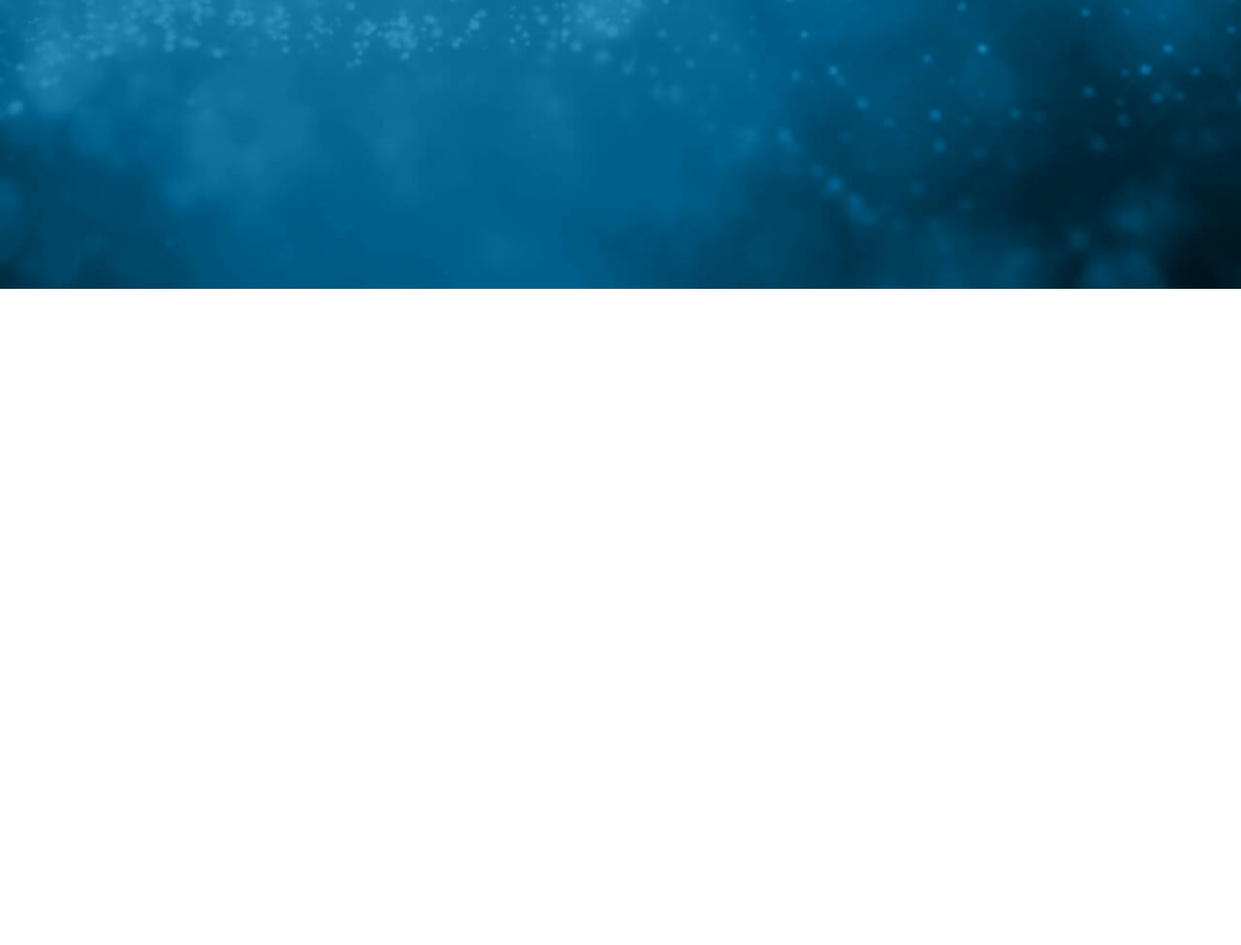
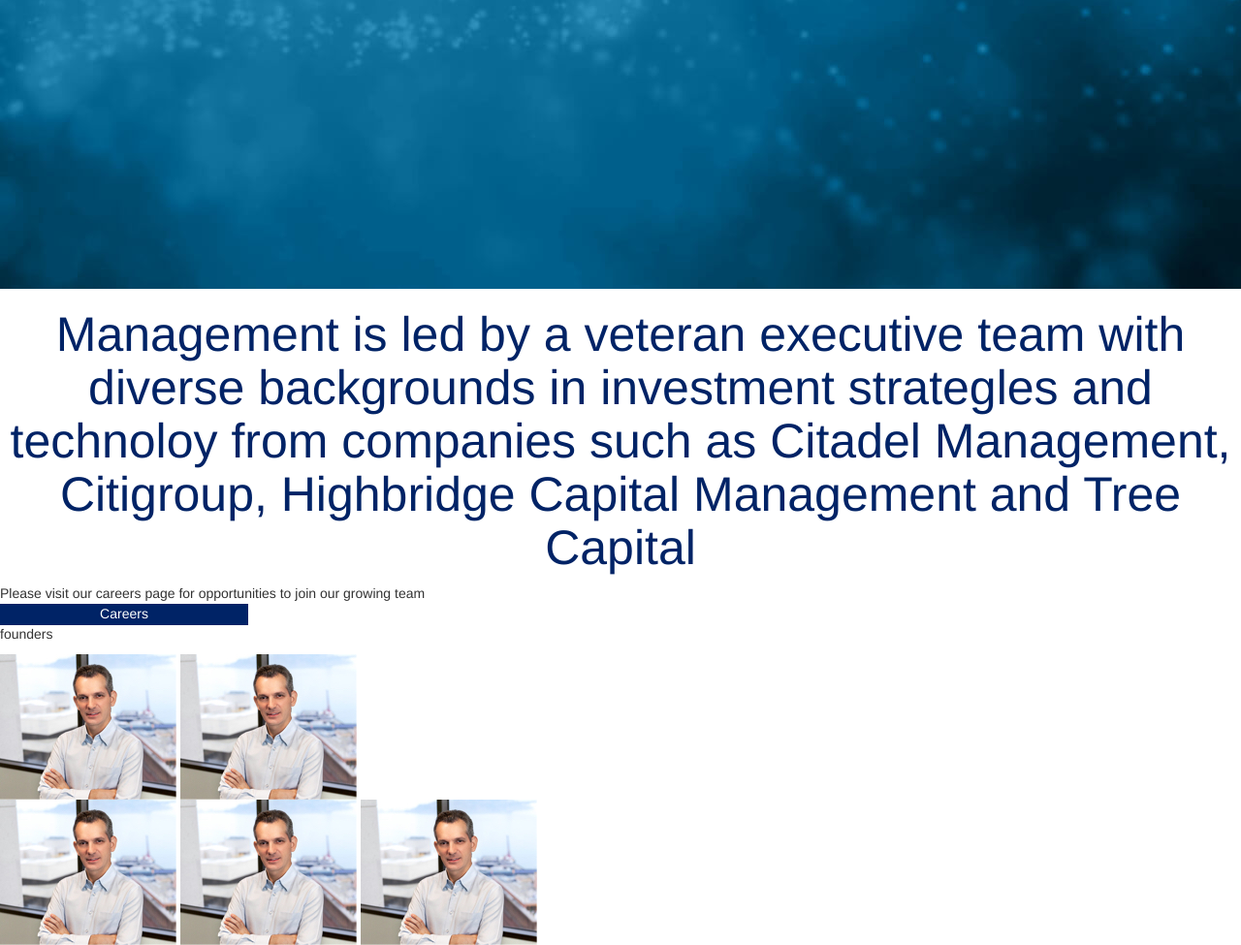
Before and after one commit to Carmenrosacoder/sentient1.0, a plain HTML site: page index.html in a window 1280 px wide. Shown: the part 799-1774 px from the top of the page at 97% size. Before the commit the page ends 1097 px from the top, so only its background shows below. Drawn offline with nearby package versions, Linux system fonts and the light colour scheme.

Commit message:
sentientt

```diff
--- a/index.html
+++ b/index.html
@@ -74,7 +74,28 @@
 	<div class="col-md-3"><button><a href="#">Contact form</a></button></div>
 	</div>
 </section>
-
+<section>
+<div class="row">
+	<h1>Management is led by a veteran executive team with diverse backgrounds in investment strategles and technoloy from companies such as Citadel Management, Citigroup, Highbridge Capital Management and Tree Capital</h1>
+	</div>
+	<div class="row">
+		Please visit our careers page for opportunities to join our growing team
+	</div>
+	<div class="row">
+		<button><a href="#">Careers</a></button>
+	</div>
+	<div class="row">
+		<P>founders</P>
+	</div>
+	<div class="row">
+		<img src="img/foto 1.jpg">
+<img src="img/foto 1.jpg">	</div>
+	<div class="row">
+		<img src="img/foto 1.jpg">
+		<img src="img/foto 1.jpg">
+		<img src="img/foto 1.jpg">
+	</div>
+</section>
 <script src="https://ajax.googleapis.com/ajax/libs/jquery/1.11.2/jquery.min.js"></script>
 		<script src="https://maxcdn.bootstrapcdn.com/bootstrap/3.3.2/js/bootstrap.min.js"></script>
 	</body>
```
